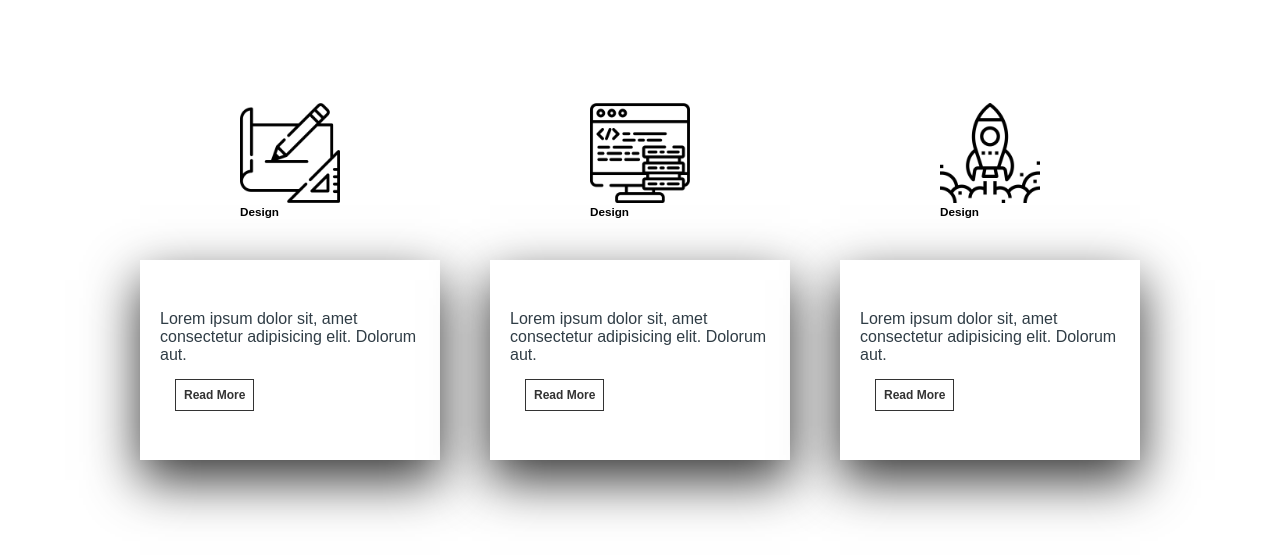
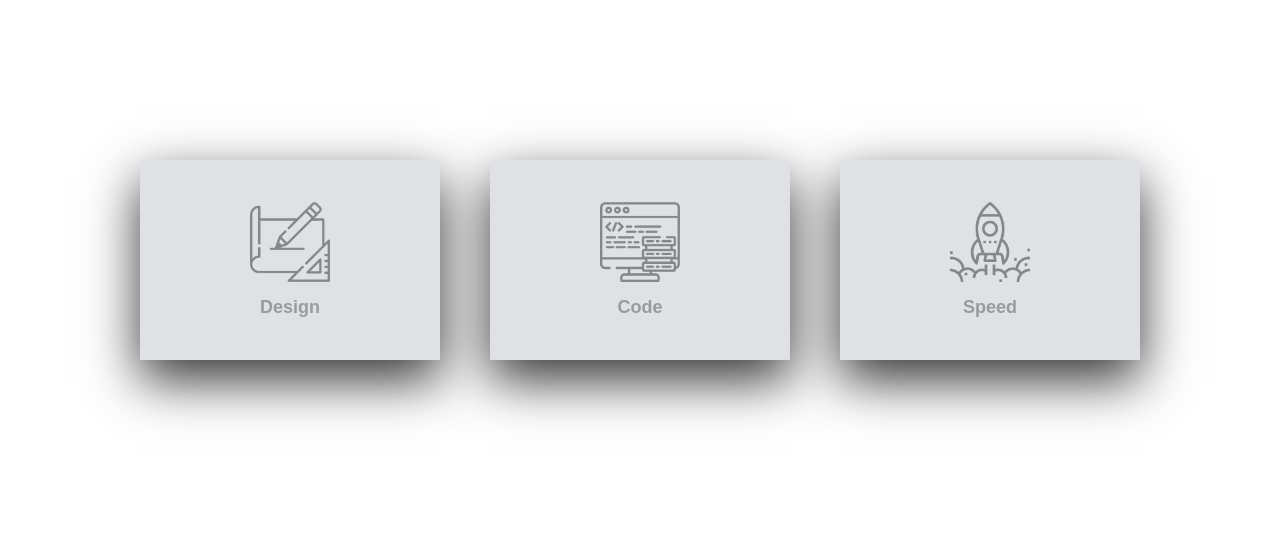
Before and after one commit to UmerSharif/designs-snippets, a React (Create React App) app: page / in a window 1280 px wide. Shown: the top 558 px of the page. Built offline with nearby package versions, Linux system fonts and the light colour scheme.

Commit message:
css card styling finised

```diff
--- a/src/components/Cards.css
+++ b/src/components/Cards.css
@@ -6,8 +6,8 @@
 }
 
 .content img {
-  width: 10rem;
-  height: 10rem;
+  max-width: 8rem;
+  height: 8rem;
 }
 
 .container .card {
@@ -24,7 +24,13 @@
   display: flex;
   justify-content: center;
   align-items: center;
+  background: #dfe1e4;
   z-index: 1;
+  transform: translateY(100px);
+}
+.container .card:hover .face.face1 {
+  transform: translateY(0);
+  background: #ef508b;
 }
 
 .container .card .face.face2 {
@@ -36,14 +42,40 @@
   padding: 20px;
   box-sizing: border-box;
   box-shadow: 0 20px 50px rgba(0, 0, 0, 0.8);
+  transform: translateY(-100px);
+}
+.container .card:hover .face.face2 {
+  transform: translateY(0);
 }
 
 .container .card .face.face2 a {
   margin: 15px 0 0 15px;
   display: inline-block;
-  font-size: 1.2rem;
+  font-size: 1.4rem;
   font-weight: 600;
   color: #333;
   padding: 8px;
   border: 1px solid #333;
 }
+
+.container .card .face.face2 .content a:hover {
+  background: #333;
+  color: #fff;
+}
+
+.container .card .face.face1 .content {
+  opacity: 0.4;
+  transition: 0.5s;
+}
+
+.container .card:hover .face.face1 .content {
+  opacity: 1;
+}
+
+.container .card .face.face1 .content h3 {
+  margin-top: 1.3rem;
+  color: #333;
+  font-size: 1.8rem;
+  font-weight: 800;
+  text-align: center;
+}
--- a/src/components/Cards.js
+++ b/src/components/Cards.js
@@ -25,7 +25,7 @@ export default function Cards() {
         <div className="face face1">
           <div className="content">
             <img src={require("../assets/data.png")} alt="" />
-            <h3>Design</h3>
+            <h3>Code</h3>
           </div>
         </div>
         <div className="face face2">
@@ -42,7 +42,7 @@ export default function Cards() {
         <div className="face face1">
           <div className="content">
             <img src={require("../assets/startup.png")} alt="" />
-            <h3>Design</h3>
+            <h3>Speed</h3>
           </div>
         </div>
         <div className="face face2">
```
